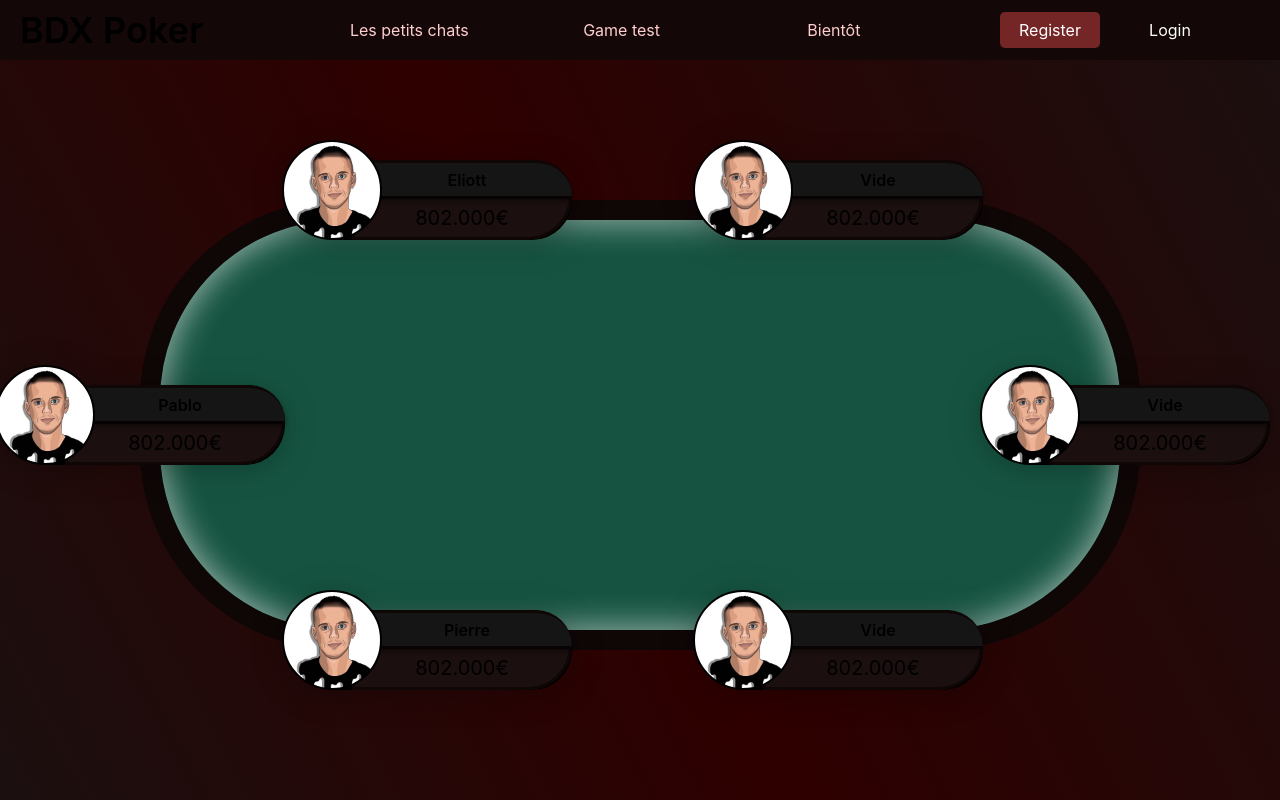
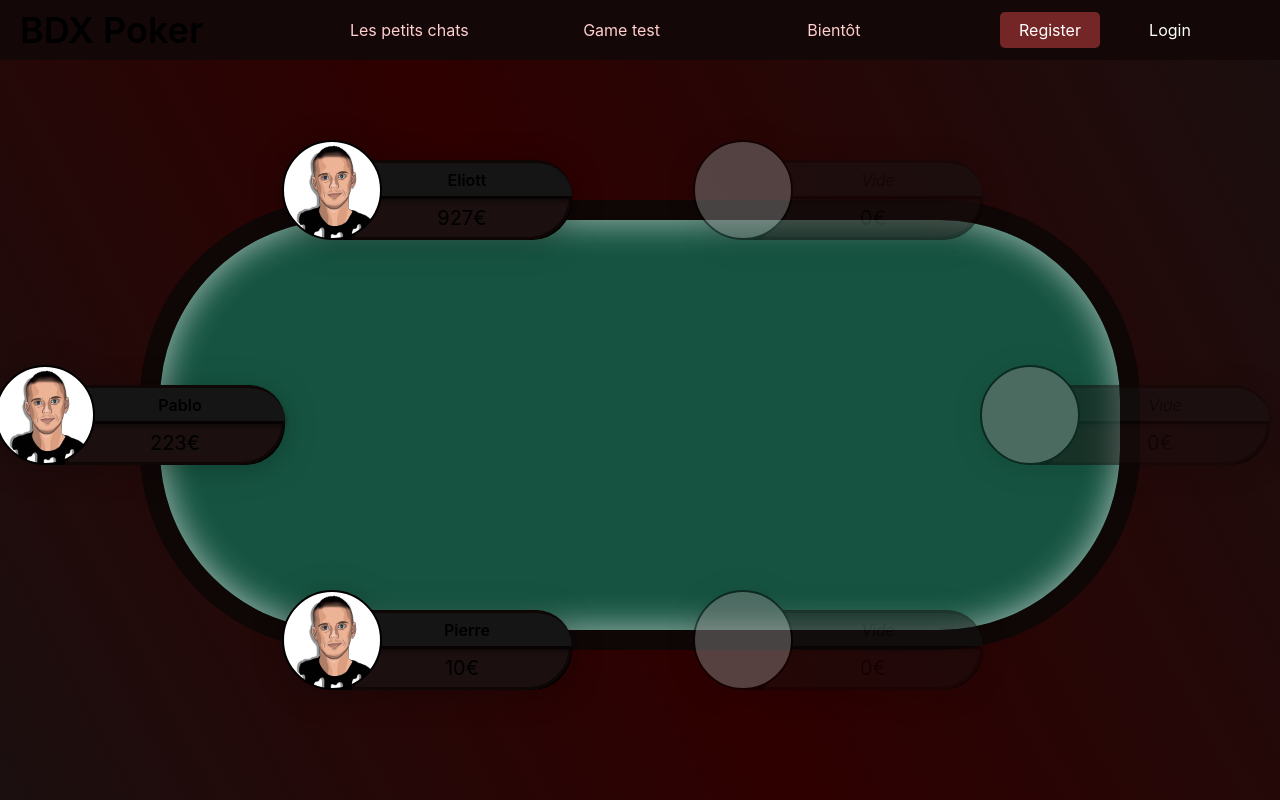
Before and after one commit to yvpierre/bdx_poker, a Next.js app: page /lobby/1 in a window 1280 px wide. Built offline with nearby package versions, Linux system fonts and the light colour scheme.

Commit message:
conditionnal rendering players

```diff
--- a/pages/lobby/[game].tsx
+++ b/pages/lobby/[game].tsx
@@ -40,11 +40,9 @@ export default function Game({  }) {
     const router = useRouter()
     const {user} = router.query
 
-    const player2 = new Player("Eliott",1000)
-    const player4 = new Player("Arthur",123.11)
-    const player5 = new Player("Abdel",922121)
+    const player2 = new Player("Eliott",927, true)
 
-    let game1 = new Game("TZAS21", [new Player("Pierre", 0), new Player("Pablo", 223)]);
+    let game1 = new Game("TZAS21", [new Player("Pierre", 10, true), new Player("Pablo", 223, true)]);
     game1.addPlayer(player2)
 
     const test = [1,2,3,4]
@@ -52,17 +50,22 @@ export default function Game({  }) {
     // @ts-ignore
     function createCard(joueur) {
         return (
-            <div className={`${styles.card} ${styles.seat}`}>
-                <div className={styles.img}></div>
-                <div className={styles.cardTop}>{joueur.getNom()}</div>
-                <div className={styles.cardBottom}>802.000€</div>
-            </div>
+            <>
+
+                {joueur.getState() ? "" : ""}
+                <div className={joueur.getState() ? `${styles.card}` : `${styles.card} ${styles.empty}`}>
+                    <div className={styles.img}></div>
+                    <div className={styles.cardTop}>{joueur.getNom()}</div>
+                    <div className={styles.cardBottom}>{joueur.getStack()}€</div>
+                </div>
+            </>
+
         )
     }
 
     if(game1.players.length<6) {
         while(game1.players.length<6){
-            game1.players.push(new Player("Vide", 0))
+            game1.players.push(new Player("Vide", 0, false))
         }
     }
 
--- a/src/features/Player.ts
+++ b/src/features/Player.ts
@@ -3,10 +3,12 @@ export class Player {
     // A user is most likely the way to go
     nom:string;
     stack:number;
+    state:boolean;
 
-    constructor(name:string, stack:number) {
+    constructor(name:string, stack:number, active:boolean) {
         this.nom = name;
         this.stack = stack;
+        this.state = active;
     }
 
 
@@ -18,6 +20,10 @@ export class Player {
         return this.stack
     }
 
+    getState():boolean {
+        return this.state
+    }
+
     show():void {
         console.log("Utilisateur : "+this.nom+"\nStack : "+this.stack);
     }
--- a/styles/Game.module.css
+++ b/styles/Game.module.css
@@ -15,6 +15,17 @@
   box-shadow: inset 0 0 30px 5px rgba(255, 255, 255, 0.5);
   position: absolute;
   top: 200px;
+}
+.body .empty {
+  filter: grayscale(100%);
+  opacity: 50%;
+}
+.body .empty .cardTop {
+  font-style: italic;
+  font-weight: 300 !important;
+}
+.body .empty .img {
+  background-image: none !important;
 }
 .body .card {
   position: absolute;
--- a/styles/Game.module.scss
+++ b/styles/Game.module.scss
@@ -16,6 +16,20 @@
     position: absolute;
     top: 200px;
 
+  }
+
+  .empty {
+
+    filter: grayscale(100%);
+    opacity: 50%;
+    .cardTop {
+      font-style: italic;
+      font-weight: 300 !important;
+    }
+
+    .img {
+      background-image: none !important;
+    }
   }
 
   .card {
```
Also changed, not shown: 1 other file (tests, documents, lock files or other folders).
